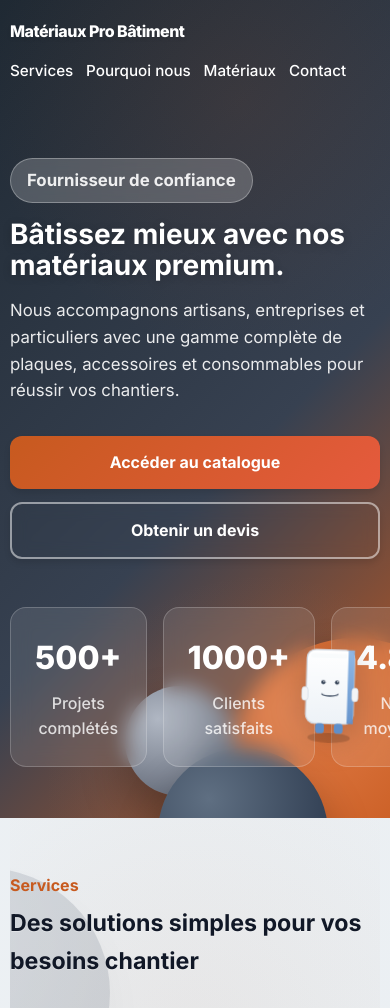
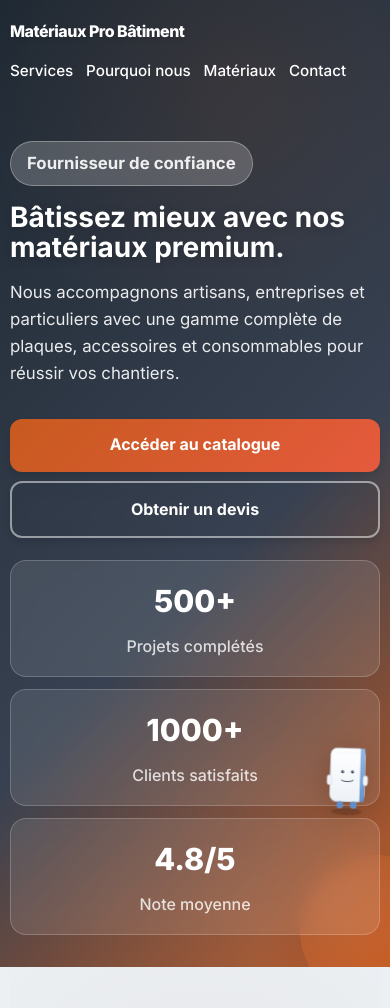
Before and after one commit to FilipObrijan/site, a plain HTML site: page index.html in a window 390 px wide. Shown: the top 1008 px of the page. Drawn offline with Linux system fonts and the light colour scheme.

Commit message:
responsive

```diff
--- a/styles.css
+++ b/styles.css
@@ -933,7 +933,8 @@ p {
   }
 
   .hero-stats {
-    grid-template-columns: repeat(3, 1fr);
+    grid-template-columns: repeat(2, minmax(0, 1fr));
+    gap: 1rem;
   }
 
   .material-card {
@@ -956,3 +957,66 @@ p {
     grid-template-columns: repeat(2, minmax(0, 1fr));
   }
 }
+
+/* Final mobile overrides to prevent breakpoint conflicts */
+@media (max-width: 560px) {
+  .hero-content {
+    max-width: 100%;
+    padding: 2.4rem 0 2rem;
+  }
+
+  .hero-actions {
+    width: 100%;
+    gap: 0.6rem;
+  }
+
+  .hero-actions .btn {
+    width: 100%;
+    text-align: center;
+  }
+
+  .hero-stats {
+    grid-template-columns: 1fr;
+    gap: 0.8rem;
+    margin-top: 1.4rem;
+  }
+
+  .stat-item {
+    padding: 1rem;
+  }
+
+  .stat-number {
+    font-size: 1.9rem;
+  }
+
+  .hero-orb-main {
+    width: 150px;
+    height: 150px;
+    right: -60px;
+    bottom: -38px;
+    opacity: 0.35;
+  }
+
+  .hero-orb-small,
+  .hero-orb-mid {
+    display: none;
+  }
+
+  .mascot-wrapper {
+    width: 72px;
+    max-width: 72px;
+    bottom: 12px;
+    right: 8px;
+  }
+
+  .mascot {
+    width: 72px;
+    height: 92px;
+  }
+
+  .mascot-tooltip {
+    max-width: 110px;
+    font-size: 0.72rem;
+    padding: 0.5rem 0.65rem;
+  }
+}
```
